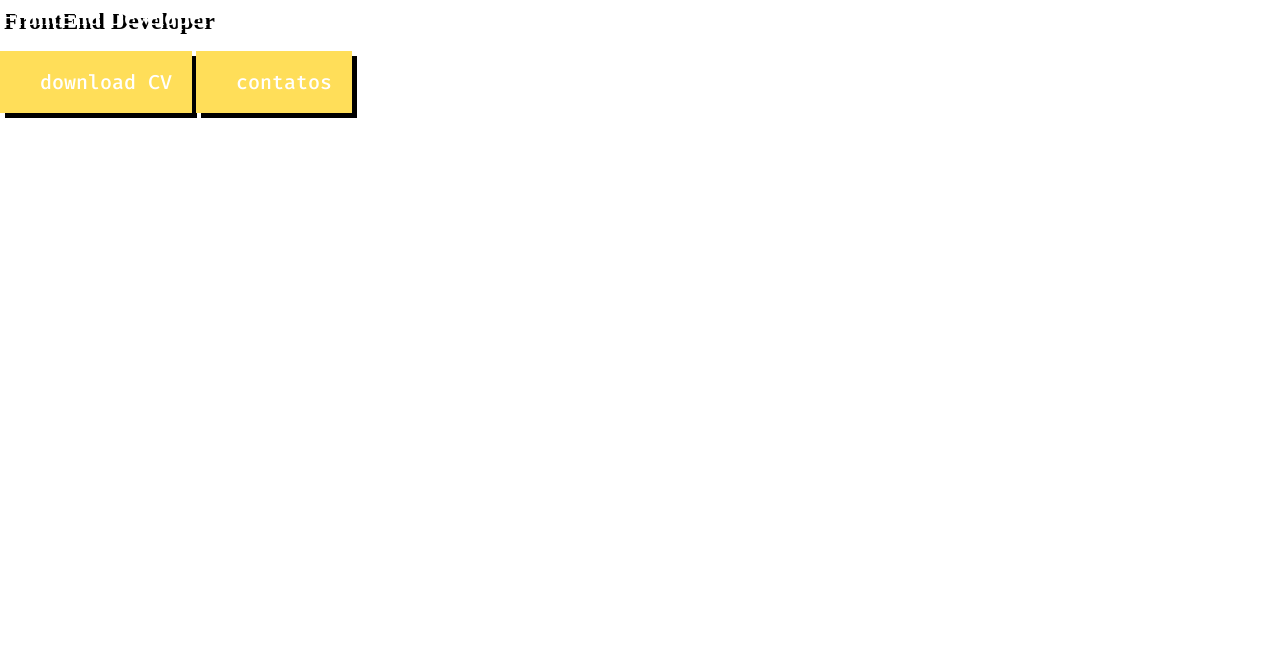
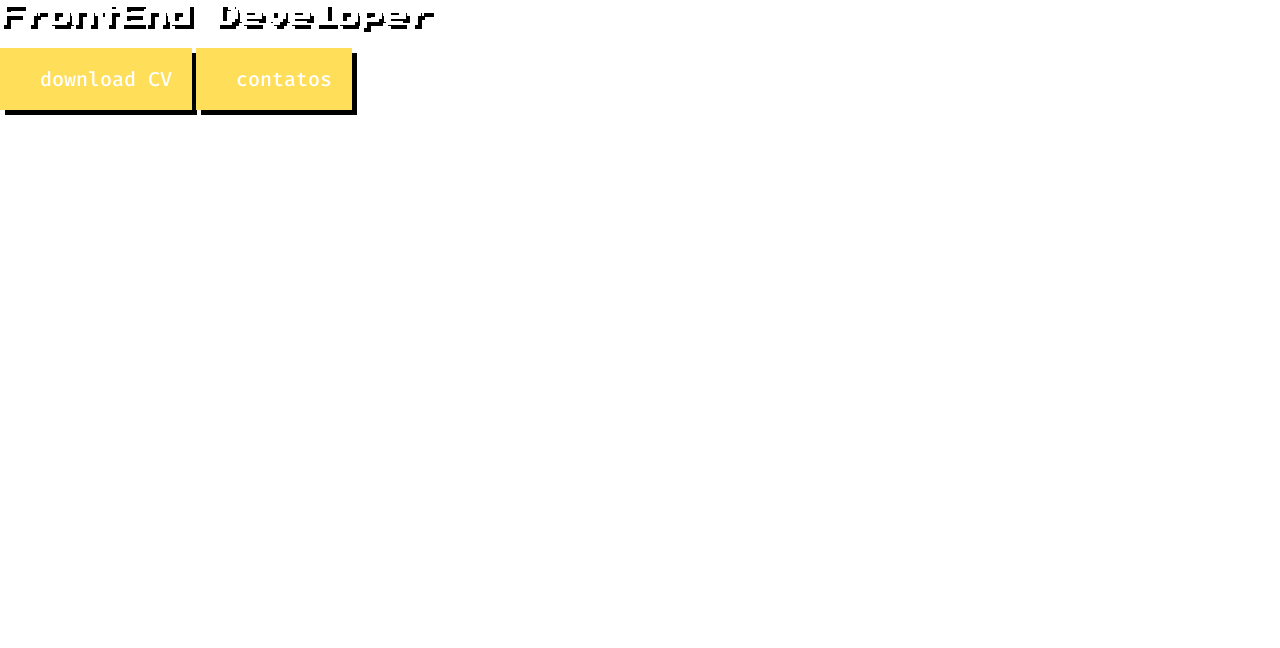
Before and after one commit to Henriquemosseri/Henriquemosseri.github.io, a plain HTML site: page index.html in a window 1280 px wide. Shown: the part 152-800 px from the top of the page. Drawn offline with Linux system fonts and the light colour scheme.

Commit message:
create the subtitle component

```diff
--- /dev/null
+++ b/css/components/subtitle.css
@@ -0,0 +1,6 @@
+h2{
+    font-family: 'Press Start 2P';
+    size: 30px;
+    color: #fff;
+    text-shadow: 4px 4px 0 #000;
+}
--- a/css/index.css
+++ b/css/index.css
@@ -45,10 +45,3 @@ transform: scale(1.08);
     width: 60px;
     height: 60px;
 }
-
-
-h2{
-    size: 30px;
-    color: #fff;
-    text-shadow: 4px 4px 0 #000;
-}
--- a/index.html
+++ b/index.html
@@ -15,6 +15,7 @@
     <link rel="stylesheet" href="css/reset.css">
     <link rel="stylesheet" href="css/index.css">
     <link rel="stylesheet" href="css/components/title.css">
+    <link rel="stylesheet" href="css/components/subtitle.css">
 </head>
 
 <body>
```
